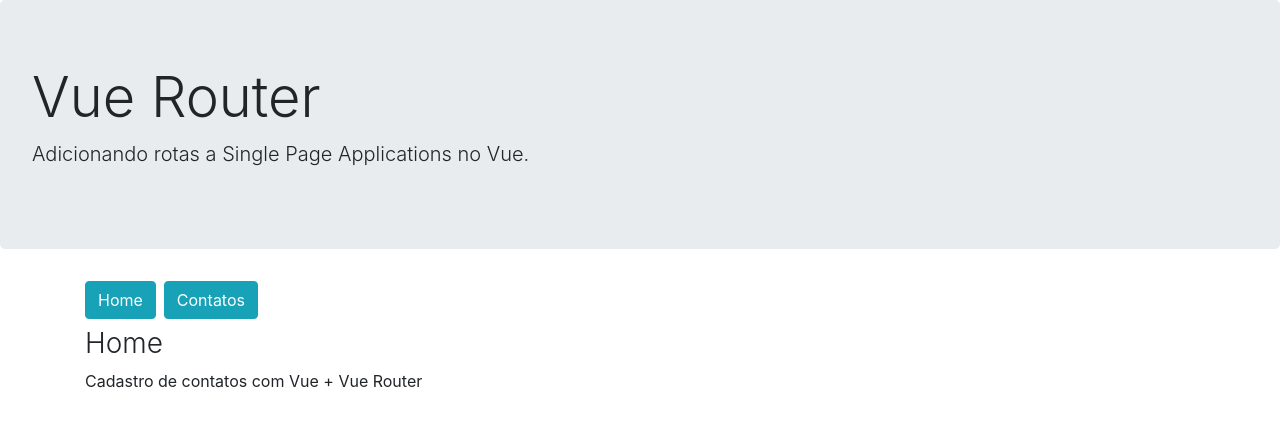
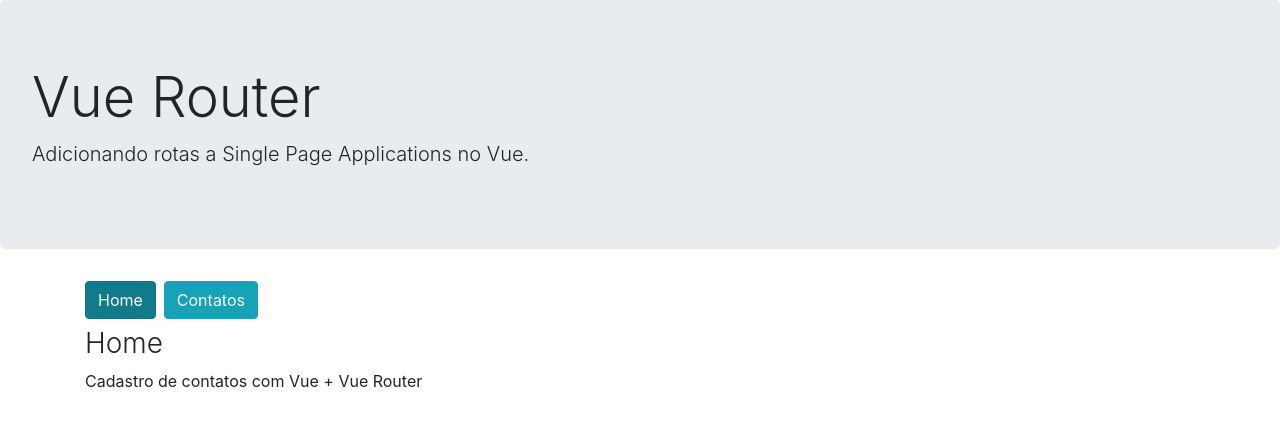
Before and after one commit to Matheus-Alpe/vue-router-example, a Vue app: page / in a window 1280 px wide. Shown: the top 426 px of the page. Built offline with nearby package versions, Linux system fonts and the light colour scheme; the HTML template or start-up script is replaced by a standard one.

Commit message:
feat: added style to selected route.

```diff
--- a/src/App.vue
+++ b/src/App.vue
@@ -8,8 +8,8 @@
 
         <div class="container">
 
-            <router-link to="/" class="btn btn-info mb-2 mr-2">Home</router-link>
-            <router-link :to="{ path: '/contatos' }" class="btn btn-info mb-2 mr-2">Contatos</router-link>
+            <router-link exact to="/" class="btn btn-info mb-2 mr-2" exact-active-class="active">Home</router-link>
+            <router-link :to="{ path: '/contatos' }" class="btn btn-info mb-2 mr-2" exact-active-class="active">Contatos</router-link>
 
             <router-view></router-view>
 
```
